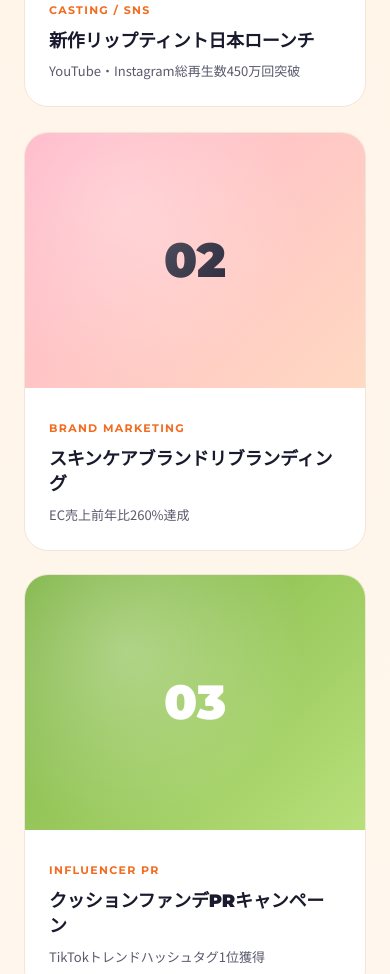
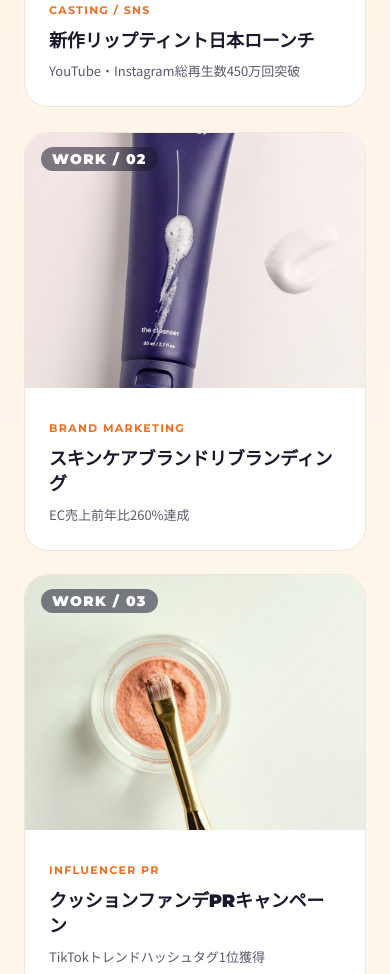
Before and after one commit to playmark0227-svg/sunnyway, a plain HTML site: page index.html in a window 390 px wide. Shown: the part 8379-9353 px from the top of the page. Drawn offline with Linux system fonts and the light colour scheme.

Commit message:
feat: add real photos to Works section (6 cards)
Each work-card now uses a relevant Unsplash beauty/cosmetics photo
(900x675 JPEG, ~50KB each, total ~390KB) sourced + downloaded locally
under assets/works/:

  01 Lip tint launch       → close-up makeup application (lip)
  02 Skincare rebrand      → skincare tube on white
  03 Cushion fdn PR        → makeup brush + powder
  04 Popup store           → backstage hair / lifestyle
  05 Instagram operation   → phone + laptop SNS scene
  06 YouTube ad creative   → video editing timeline

CSS:
- .work-thumb now displays an absolute-positioned cover img
- Per-card colored gradient overlay with mix-blend-mode multiply
  preserves the original Works palette (orange, pink, green...)
- Hover scales image to 1.08 + saturation boost
- Big center number replaced by pill-style "WORK / NN" badge with
  blurred dark backdrop in the top-left corner

Images use loading="lazy" + descriptive alt text.

Co-Authored-By: Claude Opus 4.6 <noreply@anthropic.com>

```diff
--- a/index.html
+++ b/index.html
@@ -873,25 +873,55 @@
     aspect-ratio: 4 / 3;
     position: relative;
     overflow: hidden;
-    display: flex;
-    align-items: center;
-    justify-content: center;
+    display: block;
+    background: var(--cream-2);
+  }
+  .work-thumb img {
+    position: absolute;
+    inset: 0;
+    width: 100%;
+    height: 100%;
+    object-fit: cover;
+    transition: transform 0.9s cubic-bezier(0.22, 0.8, 0.26, 1), filter 0.6s ease;
+    display: block;
+  }
+  .work-card:hover .work-thumb img {
+    transform: scale(1.08);
+    filter: saturate(1.05);
+  }
+  /* Color-tinted gradient overlay matched to original card themes */
+  .work-thumb::before {
+    content: '';
+    position: absolute;
+    inset: 0;
+    background: linear-gradient(135deg, rgba(242,107,31,0.15), rgba(255,127,127,0.08));
+    z-index: 1;
+    mix-blend-mode: multiply;
+    pointer-events: none;
+  }
+  .work-card:nth-child(2) .work-thumb::before { background: linear-gradient(135deg, rgba(255,173,173,0.18), rgba(255,209,158,0.1)); }
+  .work-card:nth-child(3) .work-thumb::before { background: linear-gradient(135deg, rgba(184,224,122,0.16), rgba(207,237,142,0.08)); }
+  .work-card:nth-child(4) .work-thumb::before { background: linear-gradient(135deg, rgba(255,127,127,0.18), rgba(255,173,173,0.08)); }
+  .work-card:nth-child(5) .work-thumb::before { background: linear-gradient(135deg, rgba(255,209,102,0.16), rgba(242,107,31,0.08)); }
+  .work-card:nth-child(6) .work-thumb::before { background: linear-gradient(135deg, rgba(26,26,46,0.18), rgba(106,114,138,0.08)); }
+  /* Number badge in corner (replaces big center number) */
+  .work-thumb::after {
+    content: attr(data-num);
+    position: absolute;
+    top: 14px;
+    left: 16px;
+    z-index: 2;
     font-family: 'Montserrat', sans-serif;
     font-weight: 900;
-    font-size: 48px;
+    font-size: 14px;
     color: #fff;
-  }
-  .work-card:nth-child(1) .work-thumb { background: linear-gradient(135deg, var(--orange), var(--coral)); }
-  .work-card:nth-child(2) .work-thumb { background: linear-gradient(135deg, var(--pink), var(--peach)); color: var(--ink); }
-  .work-card:nth-child(3) .work-thumb { background: linear-gradient(135deg, var(--green), var(--green-soft)); }
-  .work-card:nth-child(4) .work-thumb { background: linear-gradient(135deg, var(--coral), var(--pink)); }
-  .work-card:nth-child(5) .work-thumb { background: linear-gradient(135deg, var(--yellow), var(--orange)); color: var(--ink); }
-  .work-card:nth-child(6) .work-thumb { background: linear-gradient(135deg, var(--ink), var(--ink-2)); }
-  .work-thumb::before {
-    content: '';
-    position: absolute;
-    inset: 0;
-    background: radial-gradient(circle at 30% 30%, rgba(255,255,255,0.3), transparent 60%);
+    letter-spacing: 0.1em;
+    background: rgba(26,26,46,0.55);
+    backdrop-filter: blur(6px);
+    -webkit-backdrop-filter: blur(6px);
+    padding: 5px 11px;
+    border-radius: 999px;
+    line-height: 1;
   }
   .work-info { padding: 24px; }
   .work-cat {
@@ -2536,7 +2566,9 @@
     </div>
     <div class="works-grid">
       <div class="work-card reveal" data-tilt>
-        <div class="work-thumb">01</div>
+        <div class="work-thumb" data-num="WORK / 01">
+          <img src="assets/works/01-lip.jpg" alt="メイクアップ中の女性のリップ" loading="lazy" />
+        </div>
         <div class="work-info">
           <span class="work-cat">CASTING / SNS</span>
           <h4>新作リップティント日本ローンチ</h4>
@@ -2544,7 +2576,9 @@
         </div>
       </div>
       <div class="work-card reveal" data-tilt>
-        <div class="work-thumb">02</div>
+        <div class="work-thumb" data-num="WORK / 02">
+          <img src="assets/works/02-skincare.jpg" alt="スキンケアプロダクトイメージ" loading="lazy" />
+        </div>
         <div class="work-info">
           <span class="work-cat">BRAND MARKETING</span>
           <h4>スキンケアブランドリブランディング</h4>
@@ -2552,7 +2586,9 @@
         </div>
       </div>
       <div class="work-card reveal" data-tilt>
-        <div class="work-thumb">03</div>
+        <div class="work-thumb" data-num="WORK / 03">
+          <img src="assets/works/03-cushion.jpg" alt="メイクブラシとパウダー" loading="lazy" />
+        </div>
         <div class="work-info">
           <span class="work-cat">INFLUENCER PR</span>
           <h4>クッションファンデPRキャンペーン</h4>
@@ -2560,7 +2596,9 @@
         </div>
       </div>
       <div class="work-card reveal" data-tilt>
-        <div class="work-thumb">04</div>
+        <div class="work-thumb" data-num="WORK / 04">
+          <img src="assets/works/04-popup.jpg" alt="ヘアスタイルのモデル" loading="lazy" />
+        </div>
         <div class="work-info">
           <span class="work-cat">EVENT / POPUP</span>
           <h4>渋谷ポップアップストア企画</h4>
@@ -2568,7 +2606,9 @@
         </div>
       </div>
       <div class="work-card reveal" data-tilt>
-        <div class="work-thumb">05</div>
+        <div class="work-thumb" data-num="WORK / 05">
+          <img src="assets/works/05-sns.jpg" alt="スマートフォンとSNS画面" loading="lazy" />
+        </div>
         <div class="work-info">
           <span class="work-cat">SNS PRODUCTION</span>
           <h4>公式Instagram運用代行</h4>
@@ -2576,7 +2616,9 @@
         </div>
       </div>
       <div class="work-card reveal" data-tilt>
-        <div class="work-thumb">06</div>
+        <div class="work-thumb" data-num="WORK / 06">
+          <img src="assets/works/06-video.jpg" alt="動画編集タイムライン" loading="lazy" />
+        </div>
         <div class="work-info">
           <span class="work-cat">ADVERTISING</span>
           <h4>YouTube広告クリエイティブ制作</h4>
```
Also changed, not shown: assets/works/01-lip.jpg (added), assets/works/02-skincare.jpg (added), assets/works/03-cushion.jpg (added), assets/works/04-popup.jpg (added), assets/works/05-sns.jpg (added), assets/works/06-video.jpg (added).
